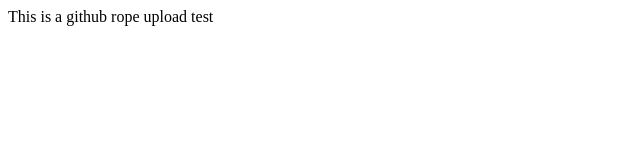
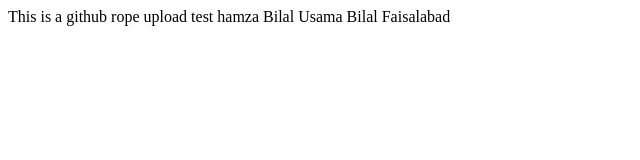
Before and after one commit to Zuhrawi/Assignment-1-practice-upload, a plain HTML site: page index.html in a window 1280 px wide. Shown: the whole page, without its empty margins (0-640 px from the left). Drawn offline with Linux system fonts and the light colour scheme.

Commit message:
new work

```diff
--- a/index.html
+++ b/index.html
@@ -8,5 +8,8 @@
 </head>
 <body>
     This is a github rope upload test
+    hamza Bilal
+    Usama Bilal
+    Faisalabad
 </body>
 </html>
```
